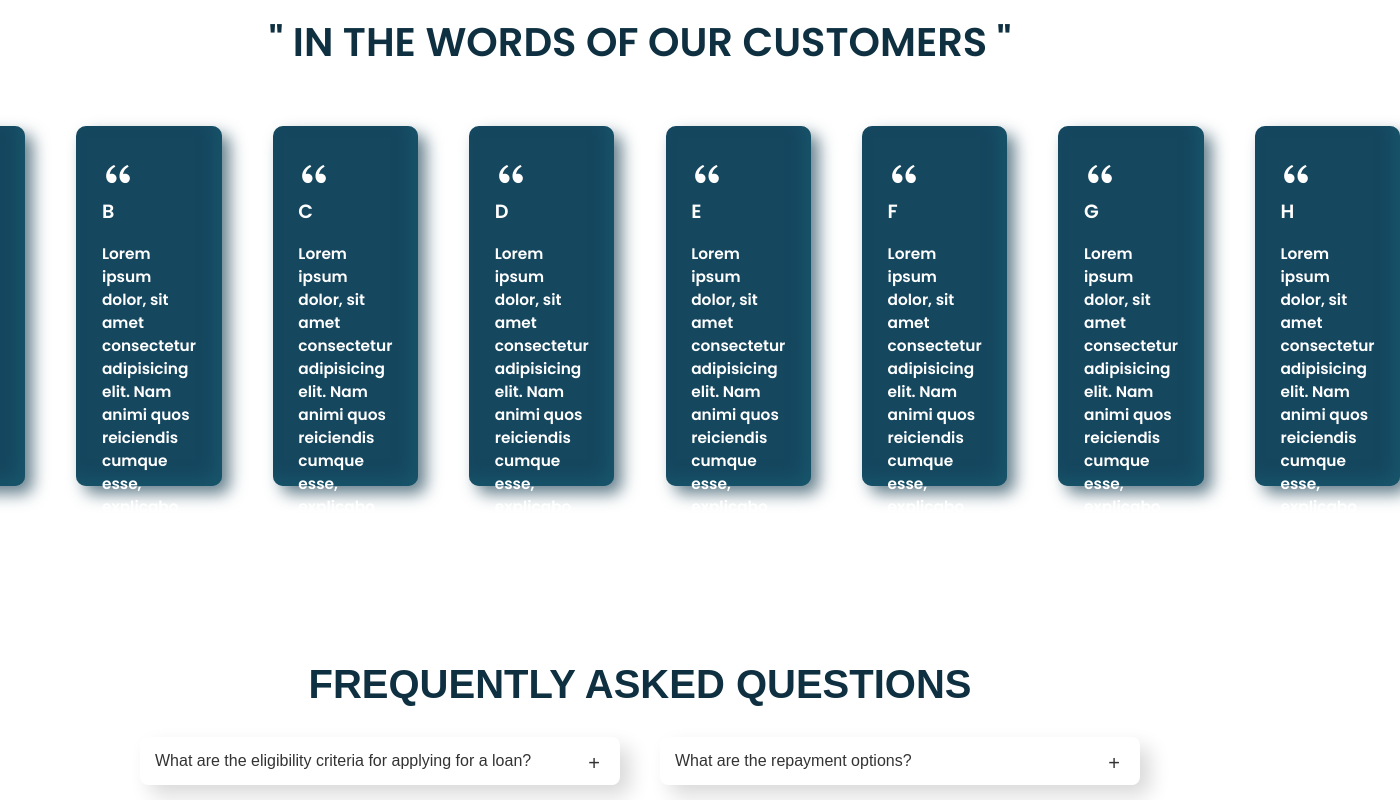
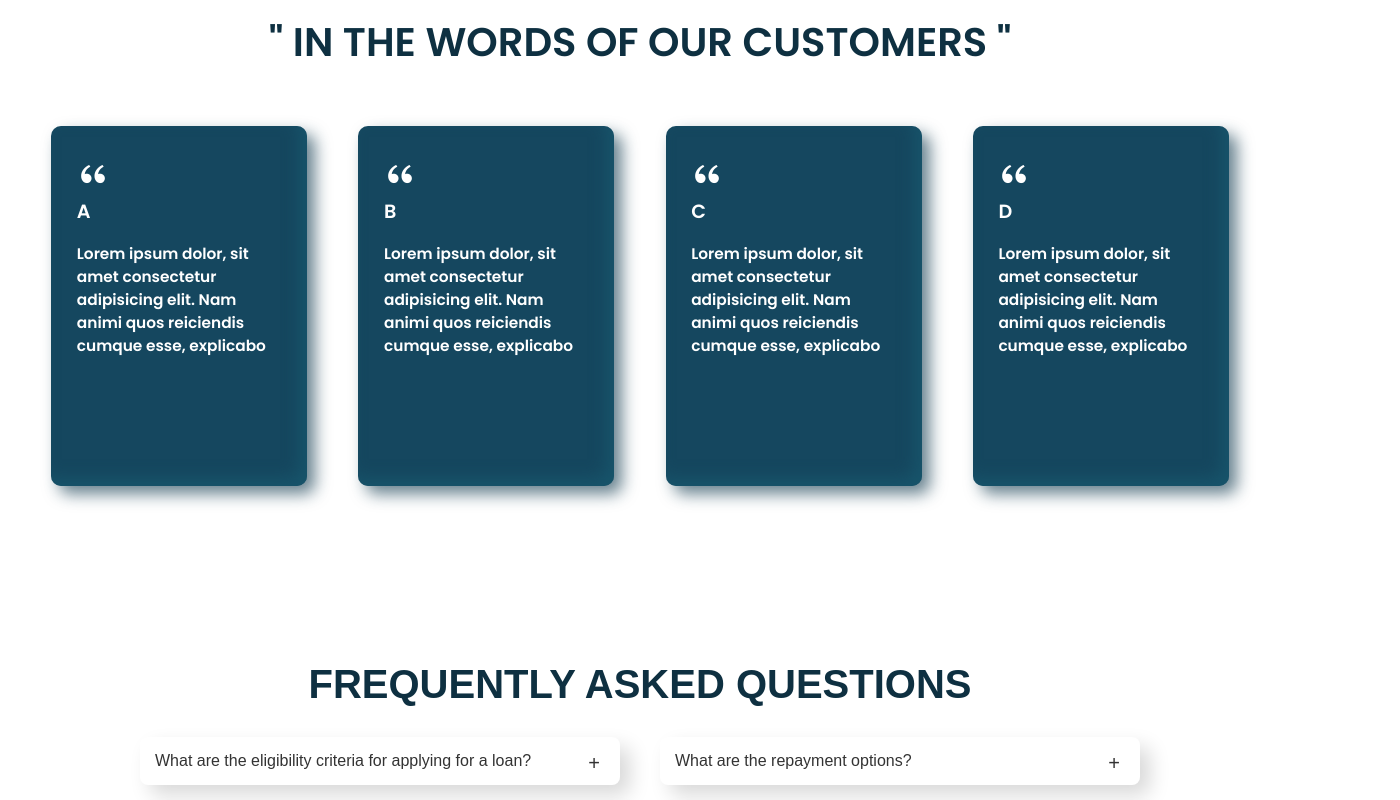
Before and after one commit to SheshNalwar/Shubham-Enterprises, a React (Vite) app: page / in a window 1280 px wide. Shown: the part 1680-2480 px from the top of the page, 1400 px wide, since content can reach past the window. Built offline with nearby package versions, Linux system fonts and the light colour scheme.

Commit message:
Homepage changes

```diff
--- a/src/pages/Homepage.jsx
+++ b/src/pages/Homepage.jsx
@@ -67,13 +67,10 @@ const Homepage = () => {
         </div>
 
         <div className="review-container">
-          {reviewsData.map((review, index) => (
+          {reviewsData.slice(0,4).map((review, index) => (
             <Review
               key={index}
-              imgSrc={review.imgSrc}
-              alt={review.alt}
               name={review.name}
-              className={review.classNaav}
               content={review.content}
             />
           ))}
```
